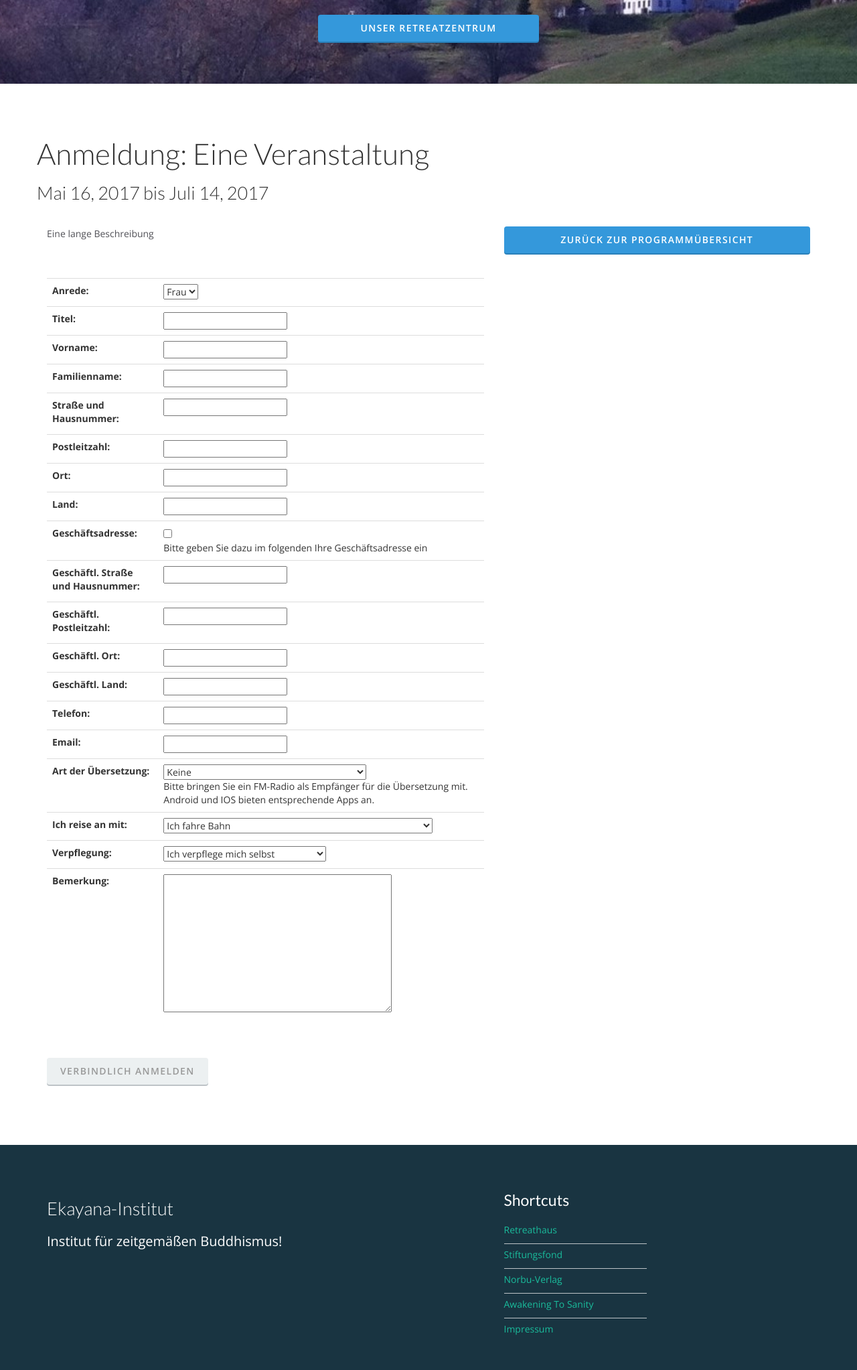
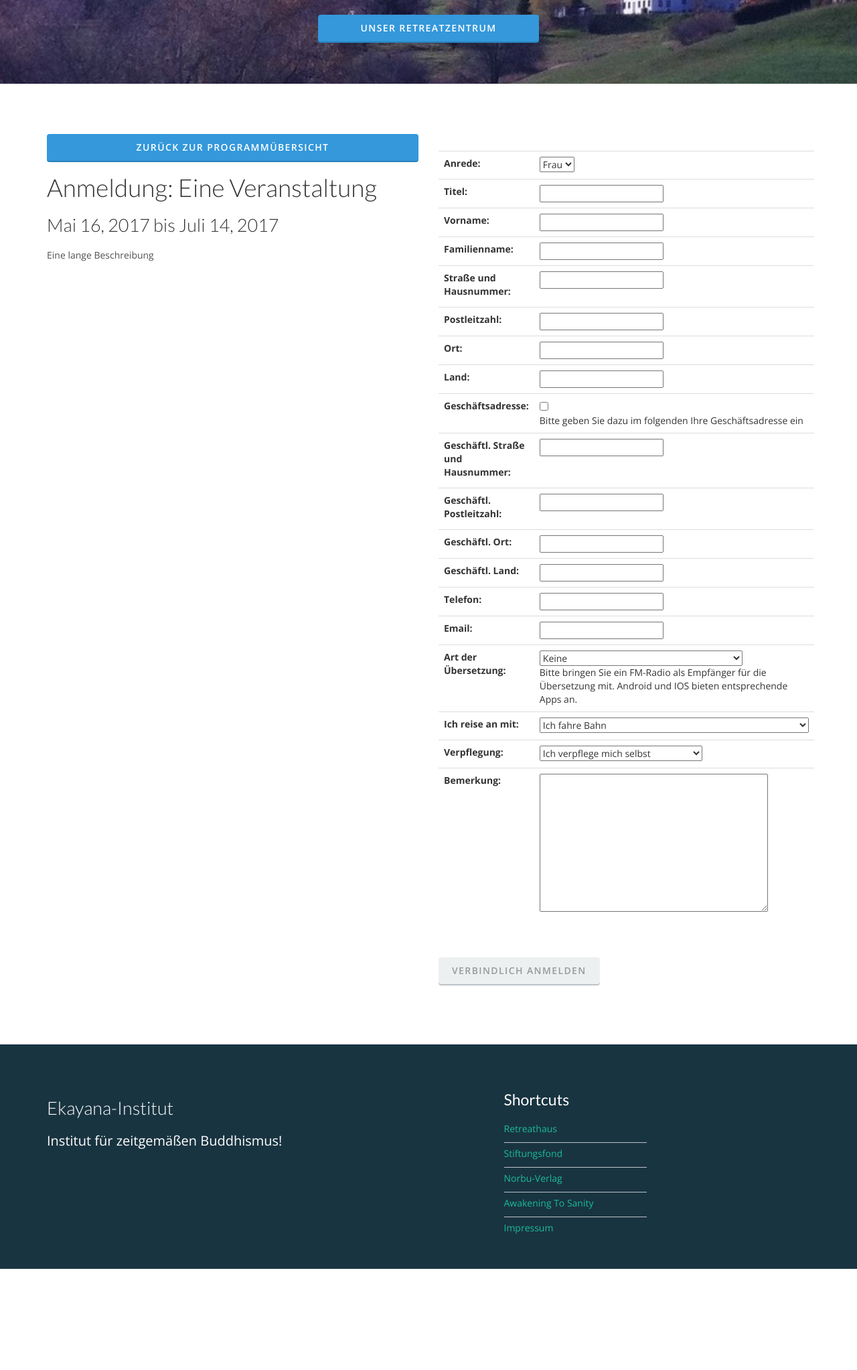
Before and after one commit to ralfcoenen/Events, a Django app: page /teilnehmer/neu/2/ in a window 1280 px wide. Shown: the part 301-2346 px from the top of the page at 67% size. After the commit the page ends 2195 px from the top, so only its background shows below. Run offline with Django 3.2, Linux system fonts and the light colour scheme; data comes from the database, SQL or seed files in the repository; data that the repository does not hold is empty; some libraries are stand-ins or nearby versions.

Commit message:
Anmeldeseite anders gestaltet

```diff
--- a/Anmeldung/admin.py
+++ b/Anmeldung/admin.py
@@ -24,7 +24,8 @@ class TeilnehmerInline(admin.StackedInline):
                     ('sonstiges',               {'fields': ['email','telefon', 'anreisedatum','abreisedatum','uebersetzungen','verkehrsmittel','verpflegung','bemerkung'], 'classes': ['collapse']})
               ]
     ordering = ['name']
-
+    save_on_top = True
+    save_as = True
 
 class EventAdmin(TranslationAdmin):
     class Media:
--- a/Anmeldung/templates/Anmeldung/teilnehmer_neu.html
+++ b/Anmeldung/templates/Anmeldung/teilnehmer_neu.html
@@ -2,8 +2,7 @@
 {% load i18n %}
 
 {% block content %}
-    <h1>{% trans 'Anmeldung' %}: {{  event.bezeichnung}}</h1>
-    <h3> {{ event.beginn}} {% trans 'bis' %} {{ event.ende }} </h3>
+
     {% if messages %}
         {% for message in messages %}
           <h3 class="alert-{{ message.tags }}">{{ message }}</h3>
@@ -13,8 +12,15 @@
 
     <div class="container">
         <div class="row">
-            <div data-pg-collapsed class="col-md-7">
+
+            <div data-pg-collapsed class="col-md-6">
+              <a href="{% url 'uebersicht' %}" class="btn btn-info btn-block">{% trans 'Zurück zur Programmübersicht' %}</a>
+              <h2>{% trans 'Anmeldung' %}: {{  event.bezeichnung}}</h2>
+                <h3> {{ event.beginn}} {% trans 'bis' %} {{ event.ende }} </h3>
                 <p> {{ event.beschreibung|safe }}</p>
+            </div>
+             <div data-pg-collapsed class="col-md-6">
+
                 <form class="form-horizontal" method="POST">
                 {% csrf_token %}
                 </br>
@@ -29,14 +35,7 @@
 
                 </form>
             </div>
-            <div data-pg-collapsed class="col-md-5">
-              <a href="{% url 'uebersicht' %}" class="btn btn-info btn-block">{% trans 'Zurück zur Programmübersicht' %}</a>
-            </div>
-            <div data-pg-collapsed class="col-md-5">
-              {% if event.bild_thumb.url > none%}
-              <img src="{{ event.bild_thumb.url }}" />
-              {% endif %}
-            </div>
+
         </div>
 </div>
 
```
